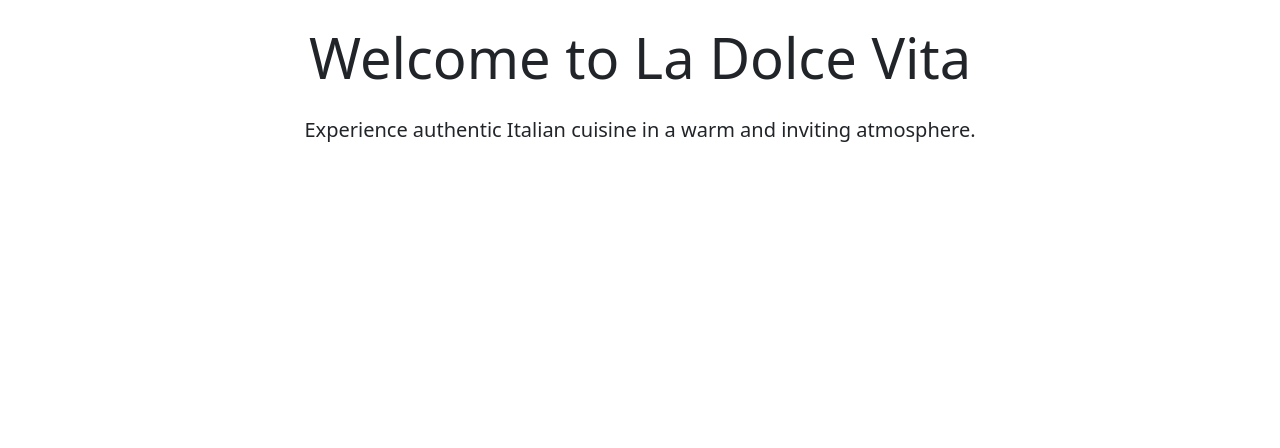
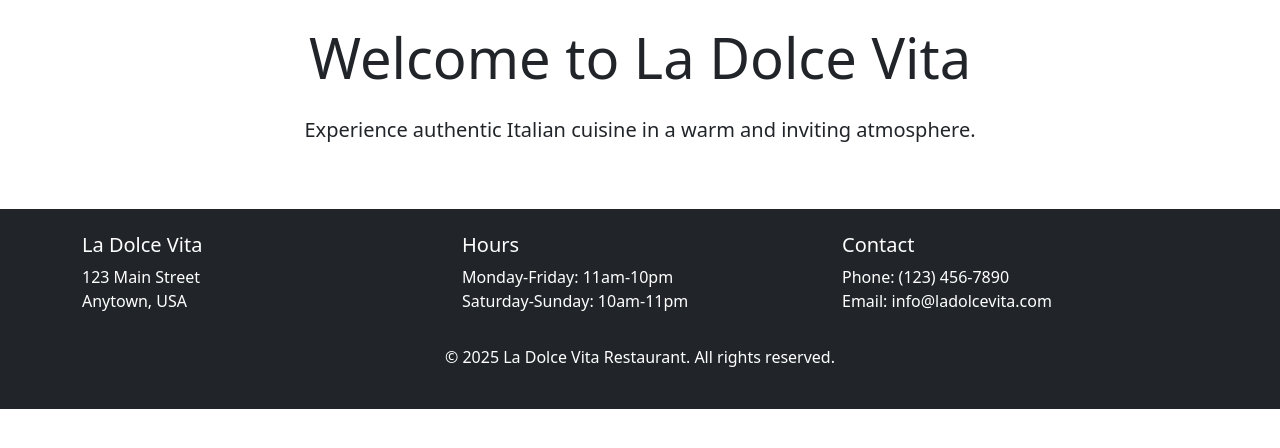
Before and after one commit to nvanderwalt/restaurant-booking, a Django app: page / in a window 1280 px wide. Shown: the part 56-504 px from the top of the page. Run offline with Django 5.2, Linux system fonts and the light colour scheme.

Commit message:
#Update Base.html (added footer)

```diff
--- a/templates/base.html
+++ b/templates/base.html
@@ -65,6 +65,29 @@
 
         {% block content %}{% endblock %}
     </div>
+    <footer class="bg-dark text-white py-4 mt-5">
+        <div class="container">
+            <div class="row">
+                <div class="col-md-4">
+                    <h5>La Dolce Vita</h5>
+                    <p>123 Main Street<br>Anytown, USA</p>
+                </div>
+                <div class="col-md-4">
+                    <h5>Hours</h5>
+                    <p>Monday-Friday: 11am-10pm<br>Saturday-Sunday: 10am-11pm</p>
+                </div>
+                <div class="col-md-4">
+                    <h5>Contact</h5>
+                    <p>Phone: (123) 456-7890<br>Email: info@ladolcevita.com</p>
+                </div>
+            </div>
+            <div class="row mt-3">
+                <div class="col text-center">
+                    <p>&copy; {% now "Y" %} La Dolce Vita Restaurant. All rights reserved.</p>
+                </div>
+            </div>
+        </div>
+    </footer>
 
     <script src="https://cdn.jsdelivr.net/npm/bootstrap@5.1.3/dist/js/bootstrap.bundle.min.js"></script>
     {% block extra_js %}{% endblock %}
```
